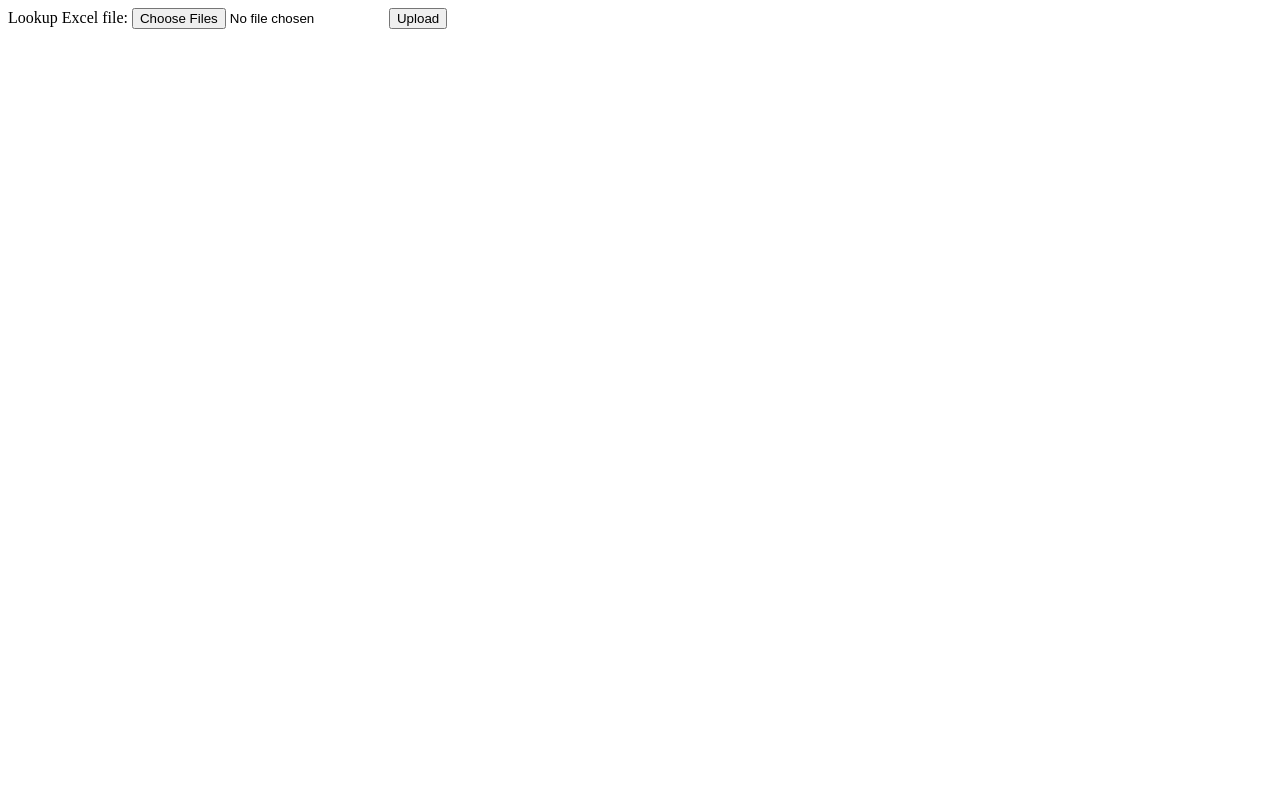
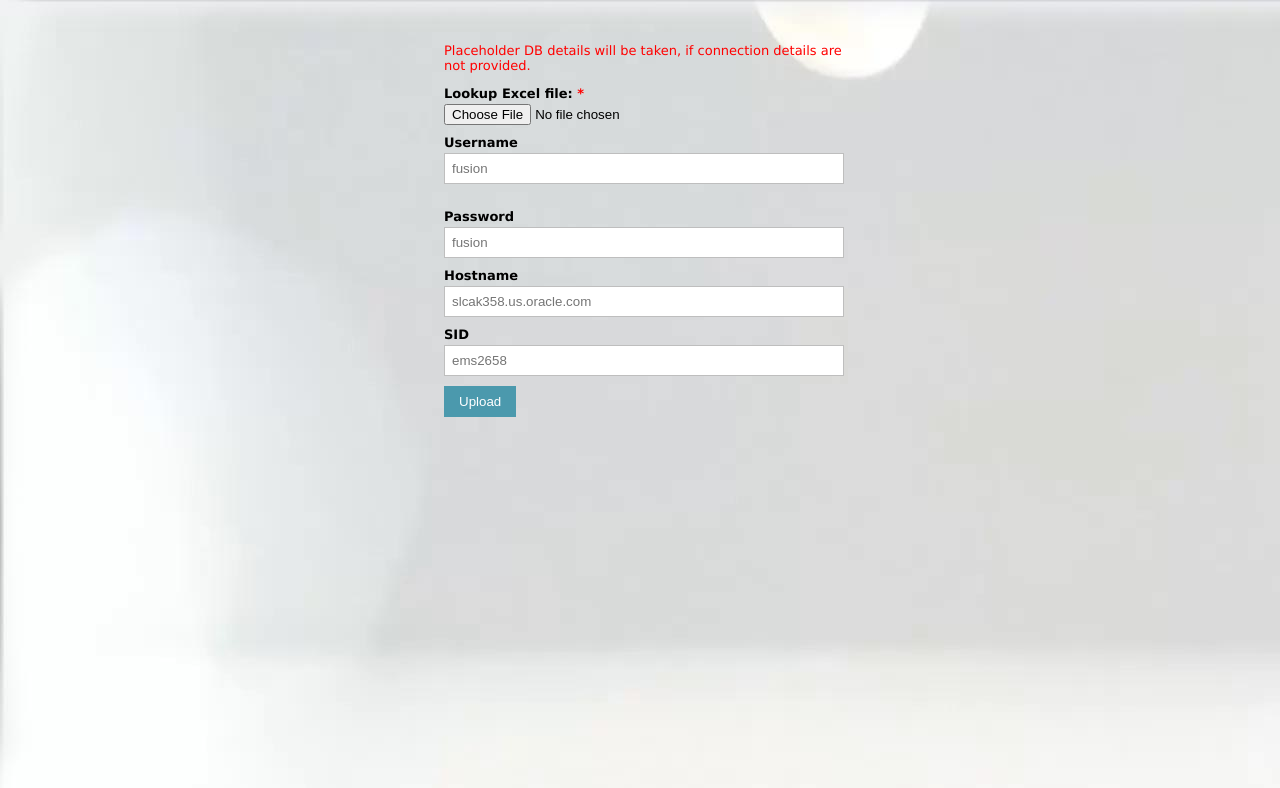
Before and after one commit to prajyod/nodejs-read-excel, a website: page index.html in a window 1280 px wide. Drawn offline with Linux system fonts and the light colour scheme.

Commit message:
updated app-promise to get connection details dynamically, added public folder

```diff
--- a/index.html
+++ b/index.html
@@ -3,23 +3,124 @@
 
 <head>
     <title>Upload file</title>
+    <style type="text/css">
+        .form-style-1 {
+            margin:10px auto;
+            max-width: 400px;
+            padding: 20px 12px 10px 20px;
+            font: 13px "Lucida Sans Unicode", "Lucida Grande", sans-serif;
+        }
+        .form-style-1 li {
+            padding: 0;
+            display: block;
+            list-style: none;
+            margin: 10px 0 0 0;
+        }
+        .form-style-1 label{
+            margin:0 0 3px 0;
+            padding:0px;
+            display:block;
+            font-weight: bold;
+        }
+        .form-style-1 input[type=text],
+        .form-style-1 input[type=date],
+        .form-style-1 input[type=datetime],
+        .form-style-1 input[type=number],
+        .form-style-1 input[type=search],
+        .form-style-1 input[type=time],
+        .form-style-1 input[type=url],
+        .form-style-1 input[type=email],
+        textarea,
+        select{
+            box-sizing: border-box;
+            -webkit-box-sizing: border-box;
+            -moz-box-sizing: border-box;
+            border:1px solid #BEBEBE;
+            padding: 7px;
+            margin:0px;
+            -webkit-transition: all 0.30s ease-in-out;
+            -moz-transition: all 0.30s ease-in-out;
+            -ms-transition: all 0.30s ease-in-out;
+            -o-transition: all 0.30s ease-in-out;
+            outline: none;
+        }
+        .form-style-1 input[type=text]:focus,
+        .form-style-1 input[type=date]:focus,
+        .form-style-1 input[type=datetime]:focus,
+        .form-style-1 input[type=number]:focus,
+        .form-style-1 input[type=search]:focus,
+        .form-style-1 input[type=time]:focus,
+        .form-style-1 input[type=url]:focus,
+        .form-style-1 input[type=email]:focus,
+        .form-style-1 textarea:focus,
+        .form-style-1 select:focus{
+            -moz-box-shadow: 0 0 8px #88D5E9;
+            -webkit-box-shadow: 0 0 8px #88D5E9;
+            box-shadow: 0 0 8px #88D5E9;
+            border: 1px solid #88D5E9;
+        }
+        .form-style-1 .field-divided{
+            width: 49%;
+        }
+
+        .form-style-1 .field-long{
+            width: 100%;
+        }
+        .form-style-1 .field-select{
+            width: 100%;
+        }
+        .form-style-1 .field-textarea{
+            height: 100px;
+        }
+        .form-style-1 input[type=submit], .form-style-1 input[type=button]{
+            background: #4B99AD;
+            padding: 8px 15px 8px 15px;
+            border: none;
+            color: #fff;
+        }
+        .form-style-1 input[type=submit]:hover, .form-style-1 input[type=button]:hover{
+            background: #4691A4;
+            box-shadow:none;
+            -moz-box-shadow:none;
+            -webkit-box-shadow:none;
+        }
+        .form-style-1 .required{
+            color:red;
+        }
+        body{
+            background-image: url("white.jpg");
+        }
+        </style>
 </head>
 
 <body>
     <form action="/" enctype="multipart/form-data" method="post">
-        <div align-items:center>
-            <Label>Lookup Excel file:</Label>
-            <input type="file" name="upload" multiple>
-            <!-- <Label>Username:</Label>
-            <input type="text" name="Username">
-            <Label>Password:</Label>
-            <input type="password" name="Password">
-            <Label>Hostname:</Label>
-            <input type="text" name="Hostname">
-            <Label>SID:</Label>
-            <input type="text" name="SID"> -->
-            <input type="submit" value="Upload">
-        </div>
+
+        <ul class="form-style-1">
+            <p class="required">Placeholder DB details will be taken, if connection details are not provided.</p>
+            <li>
+                <label>Lookup Excel file: <span class="required">*</span></label>
+                <input type="file" name="upload">
+            <li>
+            <li>
+                <label>Username</label>
+                <input type="text" name="username" class="field-long" placeholder="fusion" />&nbsp;</li>
+            <li>
+                <label>Password</label>
+                <input type="text" name="password" class="field-long"  placeholder="fusion"/>
+            </li>
+            <li>
+                <label>Hostname</label>
+                <input type="text" name="hostname" class="field-long" placeholder="slcak358.us.oracle.com"/>
+            </li>
+            <li>
+                    <label>SID</label>
+                    <input type="text" name="sid" class="field-long" placeholder="ems2658"/>
+                </li>
+            <li>
+                <input type="submit" value="Upload">
+            </li>
+        </ul>
     </form>
 </body>
 
--- a/package.json
+++ b/package.json
@@ -13,6 +13,7 @@
     "express": "^4.16.3",
     "formidable": "^1.2.1",
     "fs": "0.0.1-security",
+    "lodash": "^4.17.5",
     "oracledb": "^2.1.2",
     "xlsx": "^0.12.7"
   }
```
Also changed, not shown: app-promise.js (+38 -27 lines), public/clouds.jpg (added), public/white.jpg (added), 1 other file.
